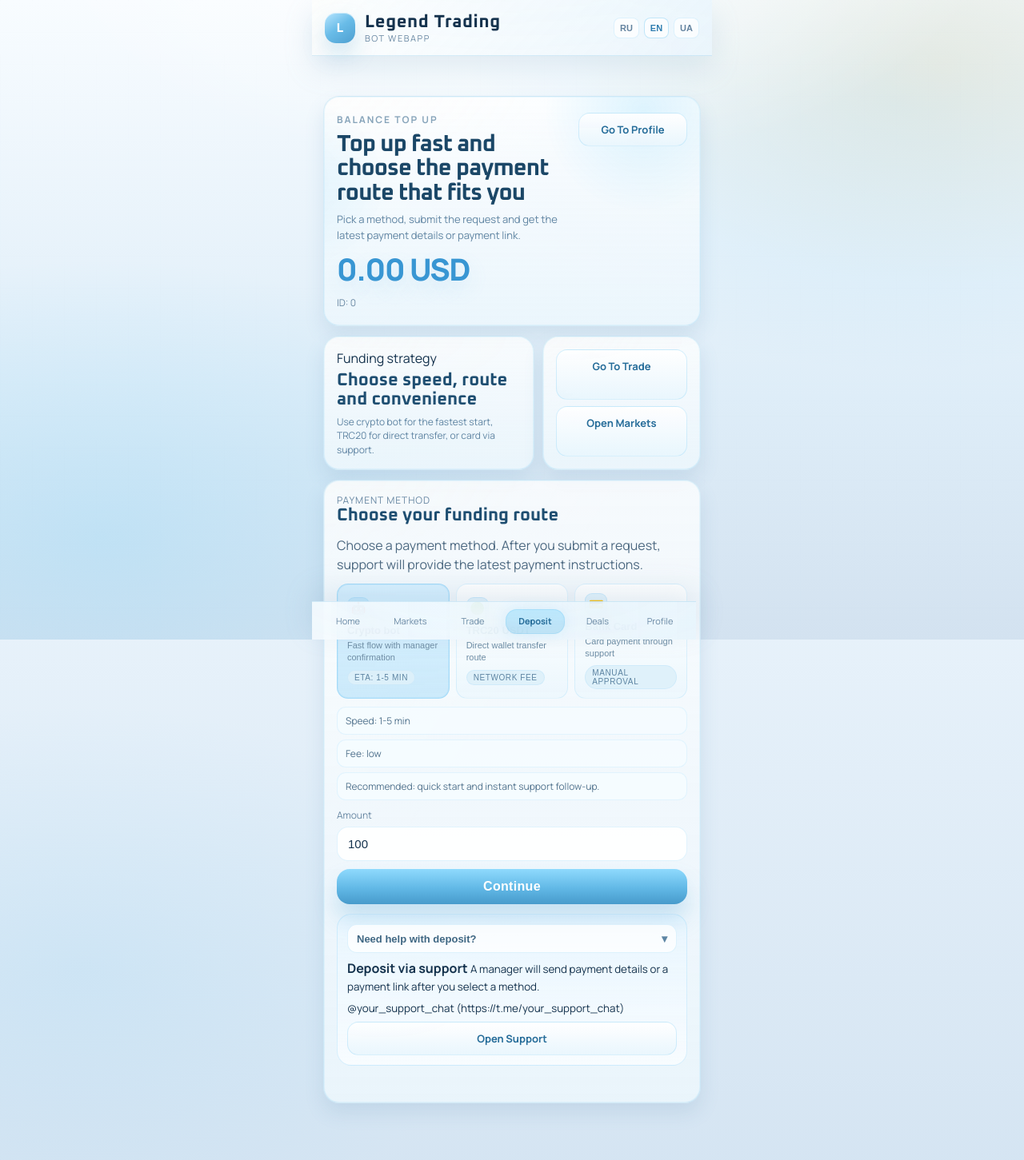
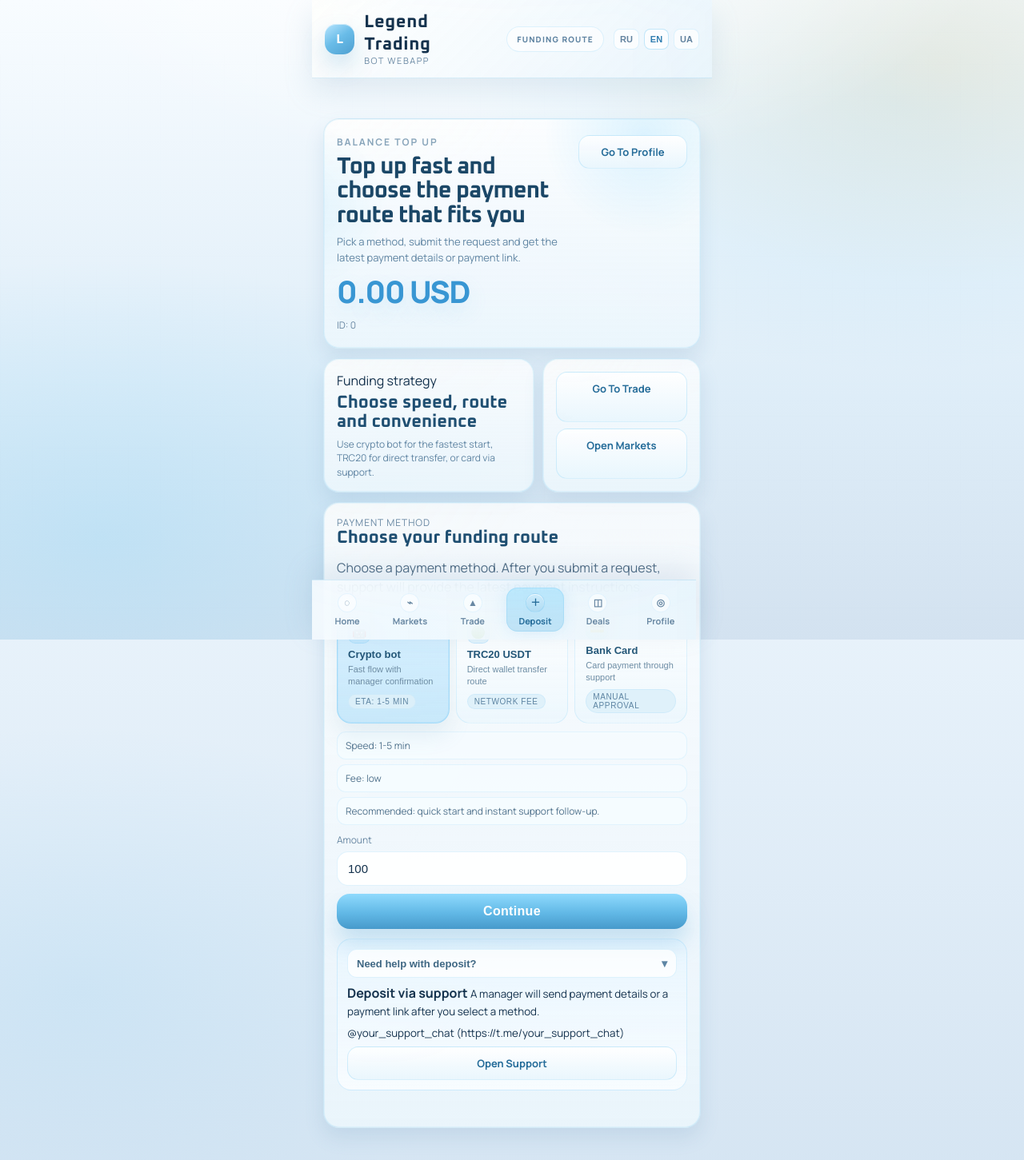
Before and after one commit to danil070804/TradingBot-WebApp, a FastAPI app: page /deposit in a window 1280 px wide. Shown: the top 1451 px of the page at 80% size. Run offline with FastAPI, Linux system fonts and the light colour scheme; parts of the project's set-up code (start-up, migrations or seed data) failed here and were passed over; some libraries are stand-ins or nearby versions.

Commit message:
feat: обновить верхнюю панель с новыми элементами и иконками навигации

```diff
--- a/legend_web/static/css/legend.css
+++ b/legend_web/static/css/legend.css
@@ -177,6 +177,29 @@ body.perf-lite .card:hover {
     box-shadow: 0 16px 36px rgba(119, 160, 190, 0.18);
 }
 
+.topbar-center {
+    flex: 1;
+    display: flex;
+    justify-content: center;
+    padding: 0 12px;
+}
+
+.topbar-pill {
+    max-width: 100%;
+    padding: 8px 12px;
+    border-radius: 999px;
+    border: 1px solid rgba(116, 200, 244, 0.22);
+    background: rgba(255, 255, 255, 0.58);
+    font-size: 10px;
+    font-weight: 800;
+    letter-spacing: .12em;
+    text-transform: uppercase;
+    color: #5f84a2;
+    white-space: nowrap;
+    overflow: hidden;
+    text-overflow: ellipsis;
+}
+
 body[data-page="trade"] .topbar {
     background:
         linear-gradient(120deg, rgba(245, 252, 255, 0.88), rgba(223, 242, 253, 0.9)),
@@ -2108,11 +2176,14 @@ select, input {
     position: relative;
     text-align: left;
     border: 1px solid rgba(116, 200, 244, 0.2);
-    border-radius: 14px;
-    padding: 11px 12px;
-    background: linear-gradient(180deg, rgba(255, 255, 255, 0.96), rgba(236, 247, 253, 0.92));
+    border-radius: 18px;
+    padding: 13px 13px 12px;
+    background:
+        linear-gradient(180deg, rgba(255, 255, 255, 0.98), rgba(236, 247, 253, 0.92)),
+        radial-gradient(220px 80px at 0% 0%, rgba(255, 204, 126, 0.1), transparent 70%);
     color: #345a75;
     cursor: pointer;
+    box-shadow: inset 0 1px 0 rgba(255, 255, 255, 0.86);
     transition: transform .16s ease, box-shadow .16s ease, border-color .16s ease;
 }
 
@@ -2164,8 +2235,12 @@ select, input {
 
 .deposit-method-card.active {
     border-color: rgba(116, 200, 244, 0.46);
-    background: linear-gradient(180deg, rgba(212, 239, 255, 0.92), rgba(186, 226, 249, 0.7));
-    box-shadow: inset 0 0 0 1px rgba(116, 200, 244, 0.16);
+    background:
+        linear-gradient(180deg, rgba(212, 239, 255, 0.96), rgba(186, 226, 249, 0.76)),
+        radial-gradient(240px 90px at 100% 0%, rgba(116, 200, 244, 0.18), transparent 72%);
+    box-shadow:
+        inset 0 0 0 1px rgba(116, 200, 244, 0.16),
+        0 14px 28px rgba(104, 154, 187, 0.14);
 }
 
 .deposit-method-details {
@@ -2951,8 +3026,8 @@ select, input {
     max-width: 480px;
     display: grid;
     grid-template-columns: repeat(6, minmax(0, 1fr));
-    gap: 4px;
-    padding: 8px;
+    gap: 6px;
+    padding: 8px 8px calc(8px + env(safe-area-inset-bottom, 0px));
     border-top: 1px solid var(--line);
     background:
         linear-gradient(90deg, rgba(248, 252, 255, 0.84), rgba(231, 244, 252, 0.88)),
@@ -3290,10 +3365,14 @@ body[data-preloader="skip"] .app-preloader {
     color: var(--muted);
     font-size: 11px;
     padding: 8px 4px;
-    border-radius: 14px;
+    border-radius: 16px;
     position: relative;
     z-index: 2;
-    transition: color .22s ease;
+    transition: color .22s ease, transform .18s ease;
+    display: grid;
+    justify-items: center;
+    gap: 3px;
+    font-weight: 700;
 }
 .bottom-nav a.active {
     background: transparent;
@@ -3301,6 +3380,24 @@ body[data-preloader="skip"] .app-preloader {
     font-weight: 700;
     box-shadow: none;
     animation: none;
+}
+
+.nav-icon {
+    width: 24px;
+    height: 24px;
+    display: inline-grid;
+    place-items: center;
+    border-radius: 999px;
+    border: 1px solid rgba(116, 200, 244, 0.16);
+    background: rgba(255, 255, 255, 0.54);
+    font-size: 12px;
+    line-height: 1;
+}
+
+.bottom-nav a.active .nav-icon {
+    background: linear-gradient(180deg, rgba(204, 235, 251, 0.94), rgba(177, 220, 243, 0.9));
+    border-color: rgba(116, 200, 244, 0.34);
+    box-shadow: inset 0 1px 0 rgba(255, 255, 255, 0.72);
 }
 
 .nav-active-pill {
--- a/legend_web/templates/base.html
+++ b/legend_web/templates/base.html
@@ -62,6 +62,21 @@ try {
                 <div class="brand-sub">Bot WebApp</div>
             </div>
         </div>
+        <div class="topbar-center">
+            <span class="topbar-pill">
+                {% if page == 'trade' %}
+                    {% if lang == 'ru' %}Execution Desk{% elif lang == 'uk' %}Execution Desk{% else %}Execution Desk{% endif %}
+                {% elif page == 'markets' %}
+                    {% if lang == 'ru' %}Market Scanner{% elif lang == 'uk' %}Market Scanner{% else %}Market Scanner{% endif %}
+                {% elif page == 'deposit' %}
+                    {% if lang == 'ru' %}Funding Route{% elif lang == 'uk' %}Funding Route{% else %}Funding Route{% endif %}
+                {% elif page == 'profile' %}
+                    {% if lang == 'ru' %}Account Center{% elif lang == 'uk' %}Account Center{% else %}Account Center{% endif %}
+                {% else %}
+                    {% if lang == 'ru' %}Legend Flow{% elif lang == 'uk' %}Legend Flow{% else %}Legend Flow{% endif %}
+                {% endif %}
+            </span>
+        </div>
         <div class="lang-switch">
             <button type="button" class="lang-btn {% if lang == 'ru' %}active{% endif %}" data-lang="ru">RU</button>
             <button type="button" class="lang-btn {% if lang == 'en' %}active{% endif %}" data-lang="en">EN</button>
@@ -77,14 +92,14 @@ try {
 
     <nav class="bottom-nav">
         <span id="nav-active-pill" class="nav-active-pill" aria-hidden="true"></span>
-        <a href="/" class="{% if page == 'home' %}active{% endif %}">{{ labels.nav_home if labels else "Главная" }}</a>
-        <a href="/markets" class="{% if page == 'markets' %}active{% endif %}">{{ labels.nav_markets if labels else "Рынки" }}</a>
-        <a href="/trade" class="{% if page == 'trade' %}active{% endif %}">{{ labels.nav_trade if labels else "Торговля" }}</a>
-        <a href="/deposit" class="{% if page == 'deposit' %}active{% endif %}">{{ labels.nav_deposit if labels else "Пополнить" }}</a>
-        <a href="/deals" class="{% if page == 'deals' %}active{% endif %}">{{ labels.nav_deals if labels else "Сделки" }}</a>
-        <a href="/profile" class="{% if page == 'profile' %}active{% endif %}">{{ labels.nav_profile if labels else "Профиль" }}</a>
+        <a href="/" class="{% if page == 'home' %}active{% endif %}"><span class="nav-icon">◌</span><span>{{ labels.nav_home if labels else "Главная" }}</span></a>
+        <a href="/markets" class="{% if page == 'markets' %}active{% endif %}"><span class="nav-icon">⌁</span><span>{{ labels.nav_markets if labels else "Рынки" }}</span></a>
+        <a href="/trade" class="{% if page == 'trade' %}active{% endif %}"><span class="nav-icon">▲</span><span>{{ labels.nav_trade if labels else "Торговля" }}</span></a>
+        <a href="/deposit" class="{% if page == 'deposit' %}active{% endif %}"><span class="nav-icon">＋</span><span>{{ labels.nav_deposit if labels else "Пополнить" }}</span></a>
+        <a href="/deals" class="{% if page == 'deals' %}active{% endif %}"><span class="nav-icon">◫</span><span>{{ labels.nav_deals if labels else "Сделки" }}</span></a>
+        <a href="/profile" class="{% if page == 'profile' %}active{% endif %}"><span class="nav-icon">◎</span><span>{{ labels.nav_profile if labels else "Профиль" }}</span></a>
         {% if user and user.is_admin %}
-        <a href="/admin" class="{% if page == 'admin' %}active{% endif %}">{{ labels.nav_admin if labels else "Админка" }}</a>
+        <a href="/admin" class="{% if page == 'admin' %}active{% endif %}"><span class="nav-icon">✦</span><span>{{ labels.nav_admin if labels else "Админка" }}</span></a>
         {% endif %}
     </nav>
 </div>
```
Also changed, not shown: other parts of legend_web/static/css/legend.css (+52 -7 lines).
